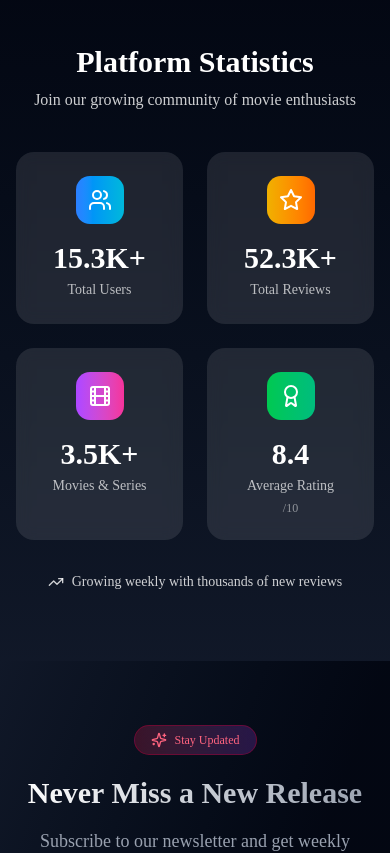
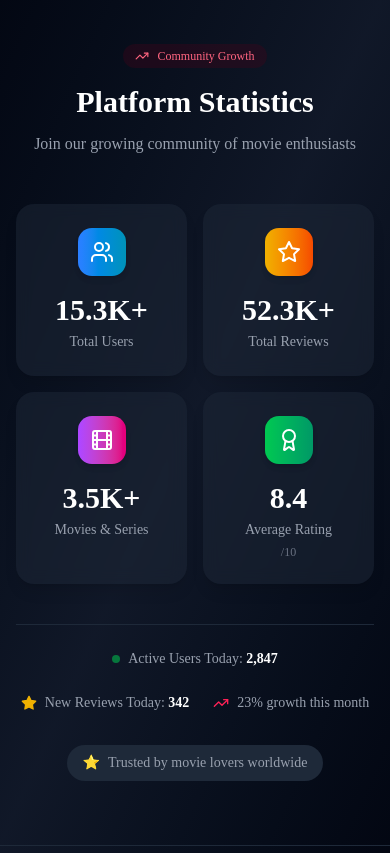
Before and after one commit to sadik117/L2-A5-cinetube-frontend, a Next.js app: page / in a window 390 px wide. Shown: the part 5160-6013 px from the top of the page. Built offline with nearby package versions, Linux system fonts and the light colour scheme; no server answers.

Commit message:
stat section updated

```diff
--- a/components/layouts/sections/NewsLetterSection.tsx
+++ b/components/layouts/sections/NewsLetterSection.tsx
@@ -1,17 +1,14 @@
-// components/home/NewsletterSection.tsx
 "use client";
 
 import { useState, useEffect } from "react";
-import { Mail, Send, Check, AlertCircle, Sparkles, Moon, Sun } from "lucide-react";
+import { Mail, Send, Check, Sparkles  } from "lucide-react";
 import { toast } from "sonner";
-import { useTheme } from "next-themes";
 
 export default function NewsletterSection() {
   const [email, setEmail] = useState("");
   const [isSubmitting, setIsSubmitting] = useState(false);
   const [isSubscribed, setIsSubscribed] = useState(false);
   const [mounted, setMounted] = useState(false);
-  const { resolvedTheme } = useTheme();
 
   useEffect(() => {
     setMounted(true);
@@ -77,7 +74,7 @@ export default function NewsletterSection() {
             </span>
           </div>
 
-          <h2 className="text-3xl md:text-4xl lg:text-5xl font-bold mb-4 bg-gradient-to-r from-gray-900 to-gray-600 dark:from-white dark:to-gray-400 bg-clip-text text-transparent">
+          <h2 className="text-2xl md:text-4xl font-semibold mb-4 bg-gradient-to-r from-gray-900 to-gray-600 dark:from-white dark:to-gray-400 bg-clip-text text-transparent">
             Never Miss a New Release
           </h2>
 
--- a/components/layouts/sections/QuickStatsSection.tsx
+++ b/components/layouts/sections/QuickStatsSection.tsx
@@ -1,7 +1,7 @@
 "use client";
 
 import { useEffect, useState } from "react";
-import { Users, Star, Film, Clock, TrendingUp, Award } from "lucide-react";
+import { Users, Star, Film, TrendingUp, Award } from "lucide-react";
 
 interface Stats {
   totalUsers: number;
@@ -50,10 +50,39 @@ export default function QuickStats() {
   }, []);
 
   const statItems = [
-    { label: "Total Users", value: stats.totalUsers, icon: Users, color: "from-blue-500 to-cyan-500", suffix: "+" },
-    { label: "Total Reviews", value: stats.totalReviews, icon: Star, color: "from-yellow-500 to-orange-500", suffix: "+" },
-    { label: "Movies & Series", value: stats.totalMovies, icon: Film, color: "from-purple-500 to-pink-500", suffix: "+" },
-    { label: "Average Rating", value: stats.averageRating, icon: Award, color: "from-green-500 to-emerald-500", prefix: "", suffix: "/10" },
+    {
+      label: "Total Users",
+      value: stats.totalUsers,
+      icon: Users,
+      gradient: "from-blue-500 to-cyan-500",
+      darkGradient: "from-blue-600 to-cyan-600",
+      suffix: "+"
+    },
+    {
+      label: "Total Reviews",
+      value: stats.totalReviews,
+      icon: Star,
+      gradient: "from-yellow-500 to-orange-500",
+      darkGradient: "from-yellow-600 to-orange-600",
+      suffix: "+"
+    },
+    {
+      label: "Movies & Series",
+      value: stats.totalMovies,
+      icon: Film,
+      gradient: "from-purple-500 to-pink-500",
+      darkGradient: "from-purple-600 to-pink-600",
+      suffix: "+"
+    },
+    {
+      label: "Average Rating",
+      value: stats.averageRating,
+      icon: Award,
+      gradient: "from-green-500 to-emerald-500",
+      darkGradient: "from-green-600 to-emerald-600",
+      prefix: "",
+      suffix: "/10"
+    },
   ];
 
   const formatNumber = (num: number) => {
@@ -63,50 +92,98 @@ export default function QuickStats() {
   };
 
   return (
-    <section id="stats-section" className="py-16 bg-gradient-to-b from-gray-50 to-gray-100 dark:from-gray-950 dark:to-gray-900 transition-colors duration-300">
+    <section
+      id="stats-section"
+      className="py-16 bg-gradient-to-br from-gray-100 via-white to-gray-50 dark:from-gray-950 dark:via-gray-900 dark:to-gray-950 transition-colors duration-300 border-b border-gray-200 dark:border-gray-800"
+    >
       <div className="max-w-7xl mx-auto px-4 sm:px-6 lg:px-8">
-        <div className="text-center mb-10">
-          <h2 className="text-3xl lg:text-4xl font-semibold text-white mb-2">
+        {/* Header */}
+        <div className="text-center mb-12">
+          <div className="inline-flex items-center gap-2 px-3 py-1 rounded-full bg-rose-100 dark:bg-rose-950/30 text-rose-600 dark:text-rose-400 mb-4">
+            <TrendingUp className="w-3.5 h-3.5" />
+            <span className="text-xs font-medium">Community Growth</span>
+          </div>
+          <h2 className="text-3xl lg:text-4xl font-bold text-gray-900 dark:text-white mb-3">
             Platform Statistics
           </h2>
-          <p className="text-white/80">
+          <p className="text-gray-600 dark:text-gray-400 max-w-2xl mx-auto">
             Join our growing community of movie enthusiasts
           </p>
         </div>
 
-        <div className="grid grid-cols-2 lg:grid-cols-4 gap-6">
+        {/* Stats Grid */}
+        <div className="grid grid-cols-2 lg:grid-cols-4 gap-4 md:gap-6">
           {statItems.map((item, index) => {
             const Icon = item.icon;
             return (
               <div
                 key={item.label}
-                className={`bg-white/10 backdrop-blur-sm rounded-2xl p-6 text-center transform transition-all duration-700 ${
+                className={`group relative bg-white dark:bg-gray-800/50 backdrop-blur-sm rounded-2xl p-6 text-center shadow-lg hover:shadow-xl transition-all duration-500 transform ${
                   isVisible
                     ? "translate-y-0 opacity-100"
                     : "translate-y-10 opacity-0"
-                }`}
-                style={{ transitionDelay: `${index * 150}ms` }}
+                } hover:scale-105`}
+                style={{ transitionDelay: `${index * 100}ms` }}
               >
-                <div className={`inline-flex p-3 rounded-xl bg-gradient-to-r ${item.color} mb-4`}>
+                {/* Animated border gradient */}
+                <div className="absolute inset-0 rounded-2xl bg-gradient-to-r from-rose-500/0 via-rose-500/0 to-purple-500/0 group-hover:from-rose-500/20 group-hover:via-purple-500/20 group-hover:to-rose-500/20 transition-all duration-500" />
+
+                {/* Icon */}
+                <div className={`inline-flex p-3 rounded-xl bg-gradient-to-r ${item.gradient} dark:${item.darkGradient} mb-4 shadow-md group-hover:shadow-lg transition-all duration-300 group-hover:scale-110`}>
                   <Icon className="w-6 h-6 text-white" />
                 </div>
-                <div className="text-3xl font-bold text-white mb-1">
+
+                {/* Value */}
+                <div className="text-3xl md:text-4xl font-bold text-gray-900 dark:text-white mb-1">
                   {formatNumber(item.value)}
                   {item.suffix && !item.suffix.includes("/") && item.suffix}
                 </div>
-                <div className="text-sm text-white/70">{item.label}</div>
+
+                {/* Label */}
+                <div className="text-sm text-gray-600 dark:text-gray-400 font-medium">
+                  {item.label}
+                </div>
+
+                {/* Extra suffix */}
                 {item.suffix?.includes("/") && (
-                  <div className="text-xs text-white/50 mt-1">{item.suffix}</div>
+                  <div className="text-xs text-gray-500 dark:text-gray-500 mt-1">
+                    {item.suffix}
+                  </div>
                 )}
               </div>
             );
           })}
         </div>
 
+        {/* Bottom Stats Row */}
+        <div className="mt-10 pt-6 border-t border-gray-200 dark:border-gray-800">
+          <div className="flex flex-wrap justify-center gap-6 text-center">
+            <div className="flex items-center gap-2">
+              <div className="w-2 h-2 bg-green-500 rounded-full animate-pulse" />
+              <span className="text-sm text-gray-600 dark:text-gray-400">
+                Active Users Today: <strong className="text-gray-900 dark:text-white">2,847</strong>
+              </span>
+            </div>
+            <div className="flex items-center gap-2">
+              <Star className="w-4 h-4 text-yellow-500 fill-yellow-500" />
+              <span className="text-sm text-gray-600 dark:text-gray-400">
+                New Reviews Today: <strong className="text-gray-900 dark:text-white">342</strong>
+              </span>
+            </div>
+            <div className="flex items-center gap-2">
+              <TrendingUp className="w-4 h-4 text-rose-500" />
+              <span className="text-sm text-gray-600 dark:text-gray-400">
+                23% growth this month
+              </span>
+            </div>
+          </div>
+        </div>
+
+        {/* Trust Badge */}
         <div className="text-center mt-8">
-          <div className="inline-flex items-center gap-2 text-white/80 text-sm">
-            <TrendingUp className="w-4 h-4" />
-            <span>Growing weekly with thousands of new reviews</span>
+          <div className="inline-flex items-center gap-2 px-4 py-2 rounded-full bg-gray-100 dark:bg-gray-800 text-gray-600 dark:text-gray-400 text-sm">
+            <span>⭐</span>
+            <span>Trusted by movie lovers worldwide</span>
           </div>
         </div>
       </div>
--- a/components/layouts/shared/MediaRow.tsx
+++ b/components/layouts/shared/MediaRow.tsx
@@ -3,7 +3,7 @@
 
 import { useEffect, useRef, useState } from "react";
 import Image from "next/image";
-import { ChevronLeft, ChevronRight, Play, Clock, Star } from "lucide-react";
+import { ChevronLeft, ChevronRight, Clock, Star } from "lucide-react";
 
 export const MediaRow = ({ title, items }: any) => {
   const ref = useRef<HTMLDivElement>(null);
@@ -29,7 +29,7 @@ export const MediaRow = ({ title, items }: any) => {
       } else {
         ref.current.scrollBy({ left: cardWidth, behavior: "smooth" });
       }
-    }, 4000); // Auto slide every 4 seconds
+    }, 2000); // Auto slide every 2 seconds
 
     return () => clearInterval(interval);
   }, [autoSlide, hovered]);
--- a/next.config.ts
+++ b/next.config.ts
@@ -36,16 +36,16 @@ const nextConfig: NextConfig = {
 
   async rewrites() {
     return [
+      {
+        source: "/api/v1/:path*",
+        destination: "https://cinetube-server-pink.vercel.app/api/v1/:path*",
+      },
+
+      // Default route to localhost for development
       // {
       //   source: "/api/v1/:path*",
-      //   destination: "https://cinetube-server-pink.vercel.app/api/v1/:path*",
+      //   destination: "http://localhost:5000/api/v1/:path*",
       // },
-
-      // Default route to localhost for development
-      {
-        source: "/api/v1/:path*",
-        destination: "http://localhost:5000/api/v1/:path*",
-      },
     ];
   },
 };
```
